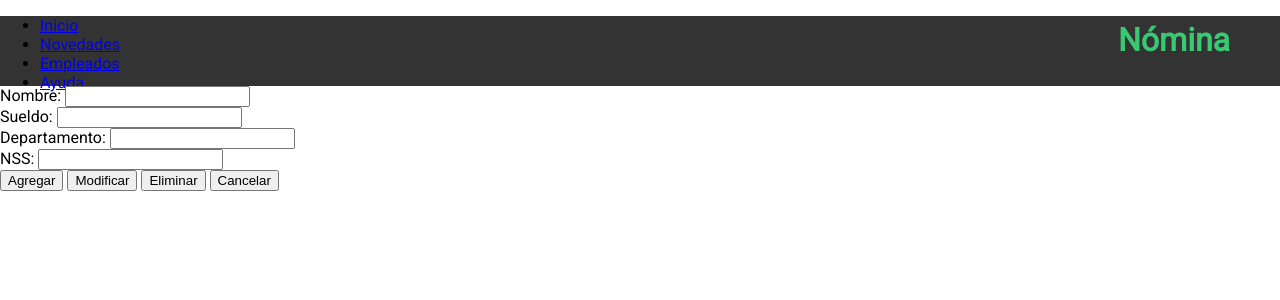
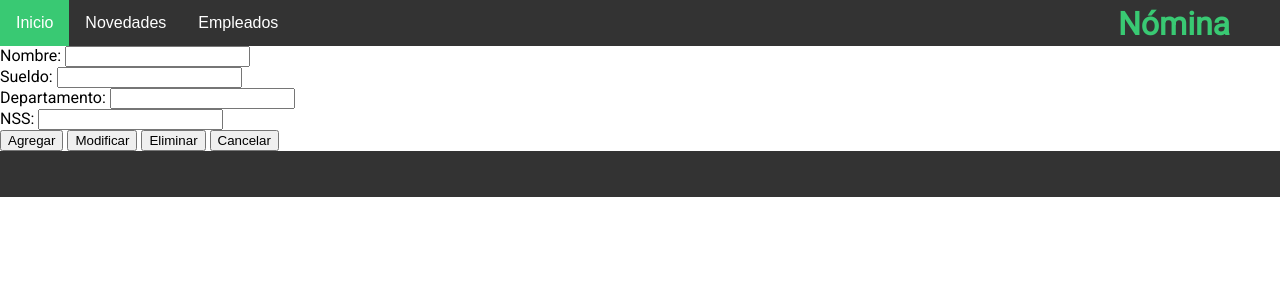
Before and after one commit to alejaam/nomina, a PHP site: page /empleados.php in a window 1280 px wide. Shown: the top 300 px of the page. Run offline with PHP 8.4, Linux system fonts and the light colour scheme.

Commit message:
Se cambio el header en  empleados.php y se corrigio error de "Agregar formulario vacio"

```diff
--- a/conexion.php
+++ b/conexion.php
@@ -16,6 +16,6 @@ if(!$conexion){
 }
 
 //echo "Conexión exitosa";
-mysqli_close($conexion);
+//mysqli_close($conexion);
 
 ?>
--- a/empleados.php
+++ b/empleados.php
@@ -53,30 +53,36 @@
 </head>
 <header>
         <h1>Nómina</h1>
-        <nav>
-            <ul>
-                <li><a href="index.html">Inicio</a></li>
-                <li><a href="novedades.html">Novedades</a></li>
-                <li><a href="empleados.php">Empleados</a></li>
-                <li><a href="ayuda.html">Ayuda</a></li>
-            </ul>
-        </nav>
+        <div class="navbar">
+            <a href="index.html">Inicio</a>
+            <a href="#news">Novedades</a>
+            <div class="dropdown">
+                <button class="dropbtn">Empleados</button>
+                    <div class="dropdown-content">
+                        <a href="empleados.php">Agregar</a>
+                        <a href="mostrar.php">Mostrar</a>
+                        <a href="#">Eliminar</a>
+                    </div>
+            </div>
+        </div>
 </header>
 <body>
     <form action="" method="POST">
         <label for="nombre">Nombre:</label>
-        <input type="text" name="nombre" value="<?php echo $nombre;?>" placeholder="" id="nombre" require=""><br>
+        <input type="text" name="nombre" value="<?php echo $nombre;?>" id="nombre" required><br>
         <label for="">Sueldo:</label>
-        <input type="number" name="sueldo" value="<?php echo $sueldo;?>" placeholder="" id="sueldo" require=""><br>
+        <input type="number" name="sueldo" value="<?php echo $sueldo;?>" id="sueldo" required><br>
         <label for="">Departamento:</label>
-        <input type="text" name="depto" value="<?php echo $depto;?>" placeholder="" id="depto" require=""><br>
+        <input type="text" name="depto" value="<?php echo $depto;?>" id="depto" required><br>
         <label for="">NSS:</label>
-        <input type="text" name="seguro" value="<?php echo $seguro;?>" placeholder="" id="seguro" require=""><br>
+        <input type="text" name="seguro" value="<?php echo $seguro;?>" id="seguro" required><br>
 
         <button value="btnAgregar" type="submit" name="accion">Agregar</button>
         <button value="btnModificar" type="submit" name="accion">Modificar</button>
         <button value="btnEliminar" type="submit" name="accion">Eliminar</button>
         <button value="btnCancelar" type="submit" name="accion">Cancelar</button>
     </form>
+    <footer>
+    </footer>
 </body>
 </html>
--- a/estilos/main.css
+++ b/estilos/main.css
@@ -6,7 +6,7 @@ body,html{
 
 header{
     width: 100%;
-    height: 70px;
+    height: 46px;
     background-color: #333;
 }
 
@@ -42,6 +42,7 @@ a{
 a:hover{
     color: #39c973;
     transition: 0.2s;
+    cursor: pointer;
 }
 
 img{
@@ -51,6 +52,7 @@ img{
 
 footer {
     height: 70px;
+    height: 46px;
     background-color: #333;
 }
 
@@ -67,7 +69,6 @@ footer {
     text-align: center;
     padding: 14px 16px;
     text-decoration: none;
-
 }
 
 .dropdown {
@@ -88,6 +89,7 @@ footer {
 
 .navbar a:hover, .dropdown:hover .dropbtn {
     background-color: #39c973;
+    cursor: pointer;
 }
 
 .dropdown-content {
```
Also changed, not shown: index.html (+4 -5 lines).
